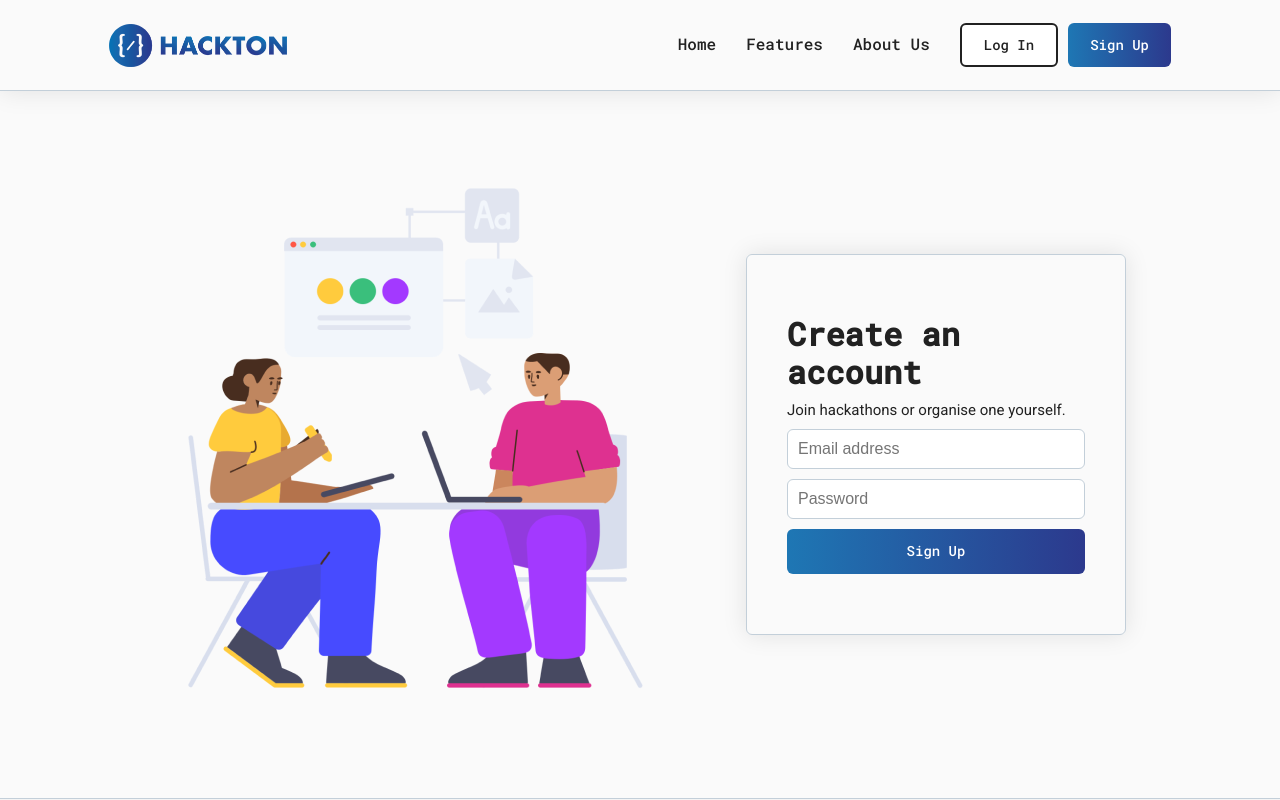
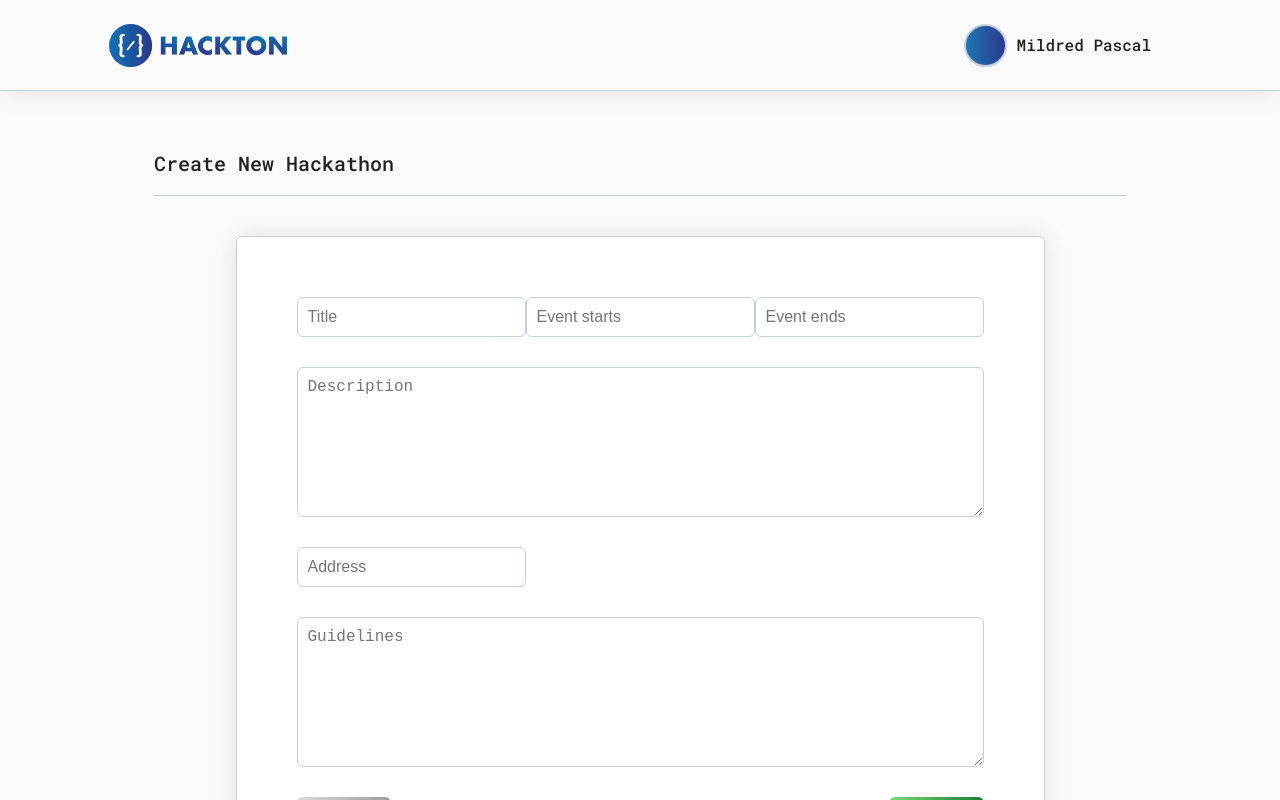
Before and after one commit to LABS-EU3/hackton-frontend, a React (Create React App) app: page /dashboard/new in a window 1280 px wide. Before the commit this address led to /register. Shown: the top 800 px of the page. Built offline with nearby package versions, Linux system fonts and the light colour scheme.

Commit message:
add New Hackathon Form view

```diff
--- a/src/App.js
+++ b/src/App.js
@@ -4,6 +4,7 @@ import { GlobalStyles } from "./components/index";
 import SignupPage from "./components/views/SignupPage";
 import LoginPage from "./components/views/LoginPage";
 import Dashboard from "./components/views/Dashboard";
+import HackathonFormPage from "./components/views/HackathonFormPage";
 
 function App() {
   return (
@@ -13,6 +14,7 @@ function App() {
         <Route exact path="/register" component={SignupPage} />
         <Route exact path="/login" component={LoginPage} />
         <Route exact path="/dashboard" component={Dashboard} />
+        <Route exact path="/dashboard/new" component={HackathonFormPage} />
         <Redirect to="/register" />
       </Switch>
     </>
--- a/src/components/atoms/Button.js
+++ b/src/components/atoms/Button.js
@@ -30,6 +30,10 @@ export const ButtonGradientGreen = styled(ButtonGradientBlue)`
   background: ${Gradient.GREEN};
 `;
 
+export const ButtonGradientGrey = styled(ButtonGradientBlue)`
+  background: ${Gradient.GREY};
+`;
+
 export const ButtonGradientBlueWide = styled(ButtonGradientBlue)`
   width: 100%;
 `;
--- a/src/components/atoms/Card.js
+++ b/src/components/atoms/Card.js
@@ -2,6 +2,7 @@ import styled from "styled-components";
 import { Solid } from '../index';
 
 export const Card = styled.div`
+  background-color: ${Solid.WHITE};
   display: flex;
   flex-direction: column;
   justify-content: space-between;
@@ -12,3 +13,13 @@ export const Card = styled.div`
   box-shadow: 0px 0px 25px rgba(0, 0, 0, 0.1);
   padding: 20px;
 `;
+
+export const CardWide = styled(Card)`
+  width: 100%;
+  padding: 40px;
+  height: auto;
+
+  & div {
+    margin: 20px;
+  }
+`;
--- a/src/components/atoms/RowBody.js
+++ b/src/components/atoms/RowBody.js
@@ -4,6 +4,5 @@ export const RowBody = styled.div`
   display: flex;
   flex-direction: row;
   justify-content: space-between;
-  width: 100%;
   margin: 40px 0;
 `;
--- a/src/components/atoms/TextArea.js
+++ b/src/components/atoms/TextArea.js
@@ -0,0 +1,30 @@
+import React from "react";
+import styled from "styled-components";
+import * as Fonts from "../variables/fonts";
+import * as Colors from "../variables/colors";
+
+const I = styled.textarea`
+  ${Fonts.type.ROBOTO_MONO};
+  font-size: 16px;
+  font-weight: 500;
+  color: ${Colors.Solid.BLACK};
+  border: 1px solid ${Colors.Solid.BORDER_GREY};
+  border-radius: 6px;
+  padding: 10px;
+  margin: 0 0 10px 0;
+  min-height: 150px;
+
+  ${({ wide }) =>
+    wide &&
+    `
+    width: 100%;
+  `};
+`;
+
+const TextArea = ({ type, placeholder, wide, ...inputProps }) => {
+  return (
+    <I type={type} placeholder={placeholder} wide={wide} {...inputProps} />
+  );
+};
+
+export default TextArea;
--- /dev/null
+++ b/src/components/templates/HackathonForm.js
@@ -0,0 +1,78 @@
+import React from "react";
+import styled from "styled-components";
+import { Link } from 'react-router-dom';
+import UserHeader from "../organisms/UserHeader";
+import { Footer } from "../organisms/index";
+import WideBody from "../atoms/WideBody";
+import BodyContainer from "../atoms/BodyContainer";
+import { H3 } from "../atoms/Heading";
+import { RowHead } from "../atoms/RowHead";
+import { RowBody } from "../atoms/RowBody";
+
+import { CardWide } from "../atoms/Card";
+import Input from "../atoms/Input";
+import TextArea from "../atoms/TextArea";
+
+import { ButtonGradientGrey, ButtonGradientGreen } from "../atoms/Button";
+
+const BodyContainerColumn = styled(BodyContainer)`
+  flex-direction: column;
+  justify-content: space-around;
+`;
+
+const Onboarding = ({ user }) => {
+  return (
+    <div>
+      <UserHeader user={user} />
+      <WideBody>
+        <BodyContainerColumn>
+          <RowHead>
+            <H3>Create New Hackathon</H3>
+          </RowHead>
+
+          <RowBody>
+            <CardWide>
+              <form>
+                <RowBody>
+                  <Input type="text" name="Title" placeholder="Title" />
+                  <Input
+                    type="text"
+                    name="EventStart"
+                    placeholder="Event starts"
+                  />
+                  <Input type="text" name="EventEnd" placeholder="Event ends" />
+                </RowBody>
+                <RowBody>
+                  <TextArea
+                    wide
+                    type="text"
+                    name="Description"
+                    placeholder="Description"
+                  />
+                </RowBody>
+                <RowBody>
+                  <Input type="text" name="Address" placeholder="Address" />
+                </RowBody>
+                <RowBody>
+                  <TextArea
+                    wide
+                    type="text"
+                    name="Guidelines"
+                    placeholder="Guidelines"
+                  />
+                </RowBody>
+                <RowBody>
+                  <Link to="/dashboard"><ButtonGradientGrey>Cancel</ButtonGradientGrey></Link>
+                  <ButtonGradientGreen type="submit">Submit</ButtonGradientGreen>
+                </RowBody>
+              </form>
+            </CardWide>
+          </RowBody>
+        </BodyContainerColumn>
+      </WideBody>
+      <Footer />
+    </div>
+  );
+};
+
+export default Onboarding;
--- a/src/components/variables/colors.js
+++ b/src/components/variables/colors.js
@@ -11,4 +11,5 @@ export const Gradient = {
   BLUE: 'linear-gradient(to right, #1E77B4, #2C398D)',
   GREEN: 'linear-gradient(to right, #77DD76, #187B32)',
   ORANGE: 'linear-gradient(to right, #E9B85F, #E18973)',
+  GREY: 'linear-gradient(to right, #DADADA, #9D9D9D)',
 };
--- /dev/null
+++ b/src/components/views/HackathonFormPage.js
@@ -0,0 +1,10 @@
+import React from "react";
+import HackathonForm from "../templates/HackathonForm";
+
+const HackathonFormPage = () => (
+  <HackathonForm
+    user="Mildred Pascal"
+  />
+);
+
+export default HackathonFormPage;
```
